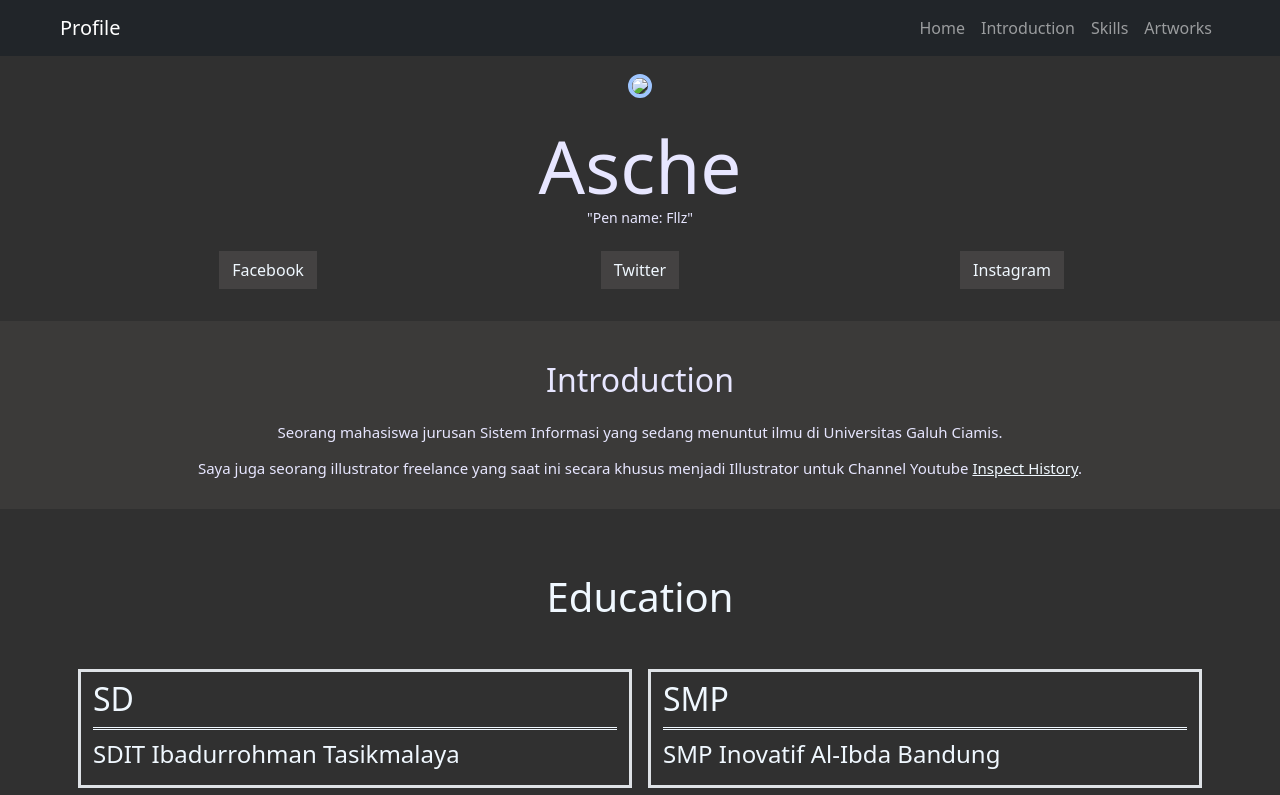
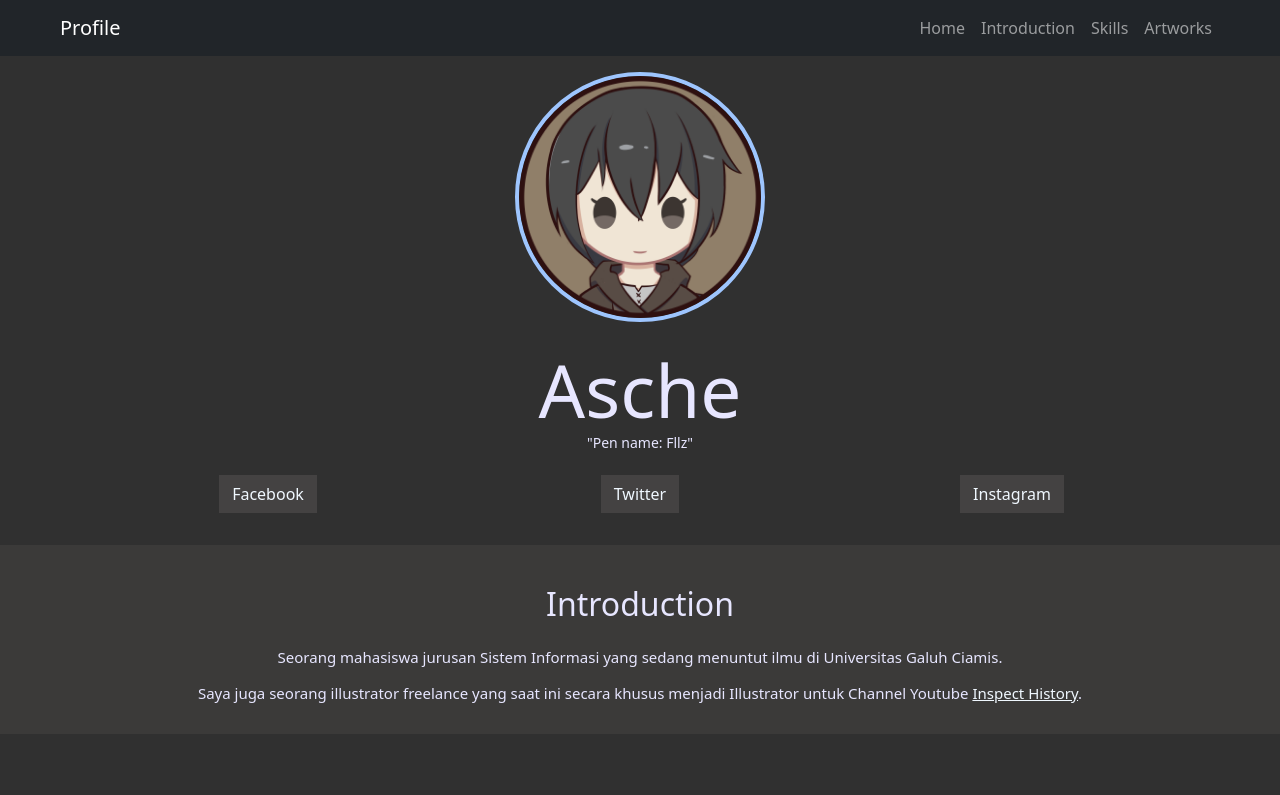
Before and after one commit to AscheScheer/katalog-buku-imk, a plain HTML site: page gweh/about.html in a window 1280 px wide. Shown: the top 795 px of the page. Drawn offline with nearby package versions, Linux system fonts and the light colour scheme.

Commit message:
Update about.html

```diff
--- a/gweh/about.html
+++ b/gweh/about.html
@@ -44,7 +44,7 @@
 
     <div class="container-fluid text-center p-4" style="background-color: rgb(48, 48, 48); color: rgb(231, 230, 255);">
         <div class="container py-4">
-            <img src="img/pfp1.jpg" width="250px" class="img-fluid rounded-circle border border-primary-subtle border-4">
+            <img src="img/pfp1.png" width="250px" class="img-fluid rounded-circle border border-primary-subtle border-4">
         </div>
 
         <div class="container" id="intro">
```
